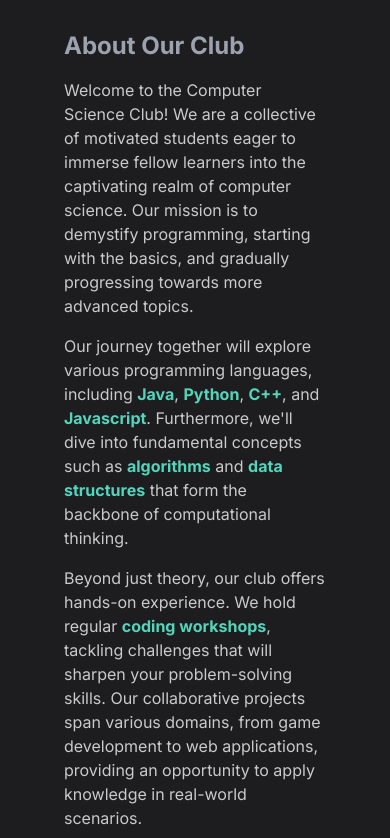
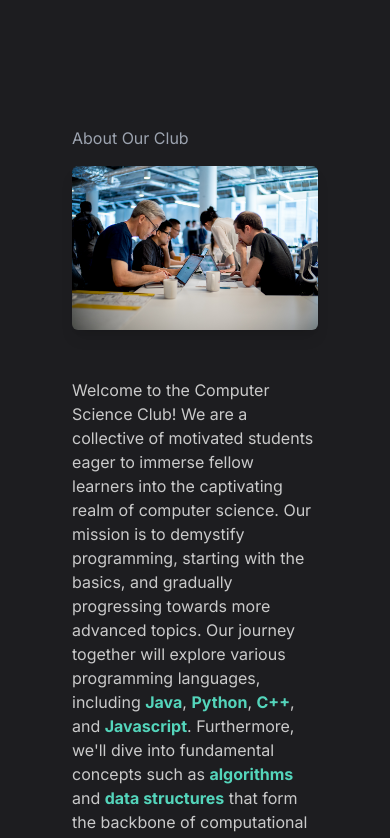
Before and after one commit to OppedRawen/IVC-Computer-Science, a React (Create React App) app: page / in a window 390 px wide. Shown: the part 980-1818 px from the top of the page. Built offline with nearby package versions, Linux system fonts and the light colour scheme.

Commit message:
intro mobile response

```diff
--- a/src/components/Introduction.jsx
+++ b/src/components/Introduction.jsx
@@ -1,29 +1,134 @@
+// import React from "react";
+// import {motion} from "framer-motion";
+// const Introduction = () => {
+//     return (
+//         <div id="about" className="max-w-screen-lg m-auto md:pl-20 px-8 py-24 sm:py-32 text-gray-400">
+//             <motion.h2
+//             initial={{ opacity: 0, y: 50 }}
+//             whileInView={{ opacity: 1, y: 0 }}
+//             transition={{duration:0.4,delay:0.5}}
+//             viewport={{once:true}}
+//             >About Our Club</motion.h2>
+
+//             <div className="w-full flex flex-col md:flex-row justify-center items-center">
+
+
+//                 <div >
+
+//                 <motion.p
+//                 className="text-[#cacaca] mt-4 text-[16px] leading-6"
+//                  initial={{ opacity: 0, y: 50 }}
+//                 whileInView={{ opacity: 1, y: 0 }}
+//                 transition={{ duration: 0.4, delay: 1 }}
+//                 viewport={{ once: true }}
+//                          >
+
+//                             Welcome to the Computer Science Club! We are a collective of motivated students eager to immerse fellow learners into the captivating realm of computer science. Our mission is to demystify programming, starting with the basics, and gradually progressing towards more advanced topics.
+//                         </motion.p>
+//                         <motion.p
+//                     className="text-[#cacaca] mt-4 text-[16px] leading-6"
+//                     initial={{ opacity: 0, y: 50 }}
+//                     whileInView={{ opacity: 1, y: 0 }}
+//                     transition={{ duration: 0.4, delay: 1 }}
+//                     viewport={{ once: true }}
+//                          > Our journey together will explore various programming languages, including <span className="font-bold text-[#54d5bb]">Java</span>, <span className="font-bold text-[#54d5bb]">Python</span>, <span className="font-bold text-[#54d5bb]">C++</span>, and <span className="font-bold text-[#54d5bb]">Javascript</span>. Furthermore, we'll dive into fundamental concepts such as <span className="font-bold text-[#54d5bb]">algorithms</span> and <span className="font-bold text-[#54d5bb]">data structures</span> that form the backbone of computational thinking.</motion.p>
+
+//                        <motion.p
+//                 className="text-[#cacaca] mt-4 text-[16px] leading-6"
+//                  initial={{ opacity: 0, y: 50 }}
+//                 whileInView={{ opacity: 1, y: 0 }}
+//                 transition={{ duration: 0.4, delay: 1 }}
+//                 viewport={{ once: true }}
+//                          >
+//                              Beyond just theory, our club offers hands-on experience. We hold regular <span className="font-bold text-[#54d5bb]">coding workshops</span>, tackling challenges that will sharpen your problem-solving skills. Our collaborative projects span various domains, from game development to web applications, providing an opportunity to apply knowledge in real-world scenarios.
+//                          </motion.p>
+
+//                         <motion.p
+//                 className="text-[#cacaca] mt-4 text-[16px] leading-6"
+//                  initial={{ opacity: 0, y: 50 }}
+//                 whileInView={{ opacity: 1, y: 0 }}
+//                 transition={{ duration: 0.4, delay: 1 }}
+//                 viewport={{ once: true }}
+//                          >
+//                             And let's not forget the fun part! Every other week, we celebrate our progress and camaraderie with delightful treats like <span className="font-bold text-[#54d5bb]">pizza</span> and <span className="font-bold text-[#54d5bb]">burgers</span>. After all, what's coding without some comfort food, right?
+//                          </motion.p>
+
+//                     </div>
+//                     <div className="flex justify-center w-1/2 md:w-full pb-8 md:pr-12 md:pb-0">
+//                     <motion.img
+//                     src="compsi3.jpg"
+//                     className="shadow-lg rounded-md"
+//                     initial={{ opacity: 0, y: 50 }}
+//                     whileInView={{ opacity: 1, y: 0 }}
+//                     transition = {{duration:0.4,delay:0.75}}
+//                     viewport={{once:true}}
+//                     ></motion.img>
+
+//                 </div>
+
+//                 </div>
+//             </div>
+
+//     )
+// };
+
+// export default Introduction;
 import React from "react";
+import { motion } from "framer-motion";
 
 const Introduction = () => {
     return (
-        <div id="about" className="flex justify-center min-h-screen items-center">
-            <div className="container mx-auto max-w-screen-lg">
-                <div className="flex flex-col md:flex-row justify-center">
-                    <div className="md:w-2/3 mx-6">
-                        <h2 className="text-gray-400 font-bold text-2xl">About Our Club</h2>
+        <div id="about" className="max-w-screen-lg m-auto md:pl-20 px-8 py-24 sm:py-32 text-gray-400">
+            <motion.h2
+                initial={{ opacity: 0, y: 50 }}
+                whileInView={{ opacity: 1, y: 0 }}
+                transition={{ duration: 0.4, delay: 0.5 }}
+                viewport={{ once: true }}
+            >
+                About Our Club
+            </motion.h2>
 
-                        <p className="text-[#cacaca] mt-4 text-[16px] leading-6">
-                            Welcome to the Computer Science Club! We are a collective of motivated students eager to immerse fellow learners into the captivating realm of computer science. Our mission is to demystify programming, starting with the basics, and gradually progressing towards more advanced topics.
-                        </p>
-                        <p className="text-[#cacaca] mt-4 text-[16px] leading-6">
-                            Our journey together will explore various programming languages, including <span className="font-bold text-[#54d5bb]">Java</span>, <span className="font-bold text-[#54d5bb]">Python</span>, <span className="font-bold text-[#54d5bb]">C++</span>, and <span className="font-bold text-[#54d5bb]">Javascript</span>. Furthermore, we'll dive into fundamental concepts such as <span className="font-bold text-[#54d5bb]">algorithms</span> and <span className="font-bold text-[#54d5bb]">data structures</span> that form the backbone of computational thinking.
-                        </p>
-                        <p className="text-[#cacaca] mt-4 mb-8 text-[16px] leading-6">
-                            Beyond just theory, our club offers hands-on experience. We hold regular <span className="font-bold text-[#54d5bb]">coding workshops</span>, tackling challenges that will sharpen your problem-solving skills. Our collaborative projects span various domains, from game development to web applications, providing an opportunity to apply knowledge in real-world scenarios.
-                        </p>
-                        <p className="text-[#cacaca] mt-4 mb-8 text-[16px] leading-6">
-                            And let's not forget the fun part! Every other week, we celebrate our progress and camaraderie with delightful treats like <span className="font-bold text-[#54d5bb]">pizza</span> and <span className="font-bold text-[#54d5bb]">burgers</span>. After all, what's coding without some comfort food, right?
-                        </p>
-                    </div>
-                    <div className="md:w-1/3 flex justify-center md:justify-start mt-5">
-                        <img src="compsi3.jpg" className="w-100 h-60 mt-10 rounded-md" alt="compsciClubImage" />
-                    </div>
+            {/* Image for mobile view */}
+            <motion.img
+                src="compsi3.jpg"
+                className="shadow-lg rounded-md md:hidden w-full max-w-xs mx-auto mt-4 mb-8"
+                initial={{ opacity: 0, y: 50 }}
+                whileInView={{ opacity: 1, y: 0 }}
+                transition={{ duration: 0.4, delay: 0.75 }}
+                viewport={{ once: true }}
+            />
+
+            <div className="w-full flex flex-col md:flex-row justify-center items-start">
+                <div className="md:w-1/2">
+                    {/* All your text content goes here */}
+                    {/* ... (no changes) ... */}
+                    <motion.p
+                className="text-[#cacaca] mt-4 text-[16px] leading-6"
+                 initial={{ opacity: 0, y: 50 }}
+                whileInView={{ opacity: 1, y: 0 }}
+                transition={{ duration: 0.4, delay: 1 }}
+                viewport={{ once: true }}
+                >
+                     Welcome to the Computer Science Club! We are a collective of motivated students eager to immerse fellow learners into the captivating realm of computer science. Our mission is to demystify programming, starting with the basics, and gradually progressing towards more advanced topics.
+
+                     Our journey together will explore various programming languages, including <span className="font-bold text-[#54d5bb]">Java</span>, <span className="font-bold text-[#54d5bb]">Python</span>, <span className="font-bold text-[#54d5bb]">C++</span>, and <span className="font-bold text-[#54d5bb]">Javascript</span>. Furthermore, we'll dive into fundamental concepts such as <span className="font-bold text-[#54d5bb]">algorithms</span> and <span className="font-bold text-[#54d5bb]">data structures</span> that form the backbone of computational thinking.
+
+                     Beyond just theory, our club offers hands-on experience. We hold regular <span className="font-bold text-[#54d5bb]">coding workshops</span>, tackling challenges that will sharpen your problem-solving skills. Our collaborative projects span various domains, from game development to web applications, providing an opportunity to apply knowledge in real-world scenarios.
+
+                     And let's not forget the fun part! Every other week, we celebrate our progress and camaraderie with delightful treats like <span className="font-bold text-[#54d5bb]">pizza</span> and <span className="font-bold text-[#54d5bb]">burgers</span>. After all, what's coding without some comfort food, right?
+                    </motion.p>
+                </div>
+
+                {/* Image for PC view */}
+                <div className="hidden md:flex md:w-1/2 justify-center pl-12">
+                    <motion.img
+                        src="compsi3.jpg"
+                        className="shadow-lg rounded-md"
+                        initial={{ opacity: 0, y: 50 }}
+                        whileInView={{ opacity: 1, y: 0 }}
+                        transition={{ duration: 0.4, delay: 0.75 }}
+                        viewport={{ once: true }}
+                    />
                 </div>
             </div>
         </div>
```
